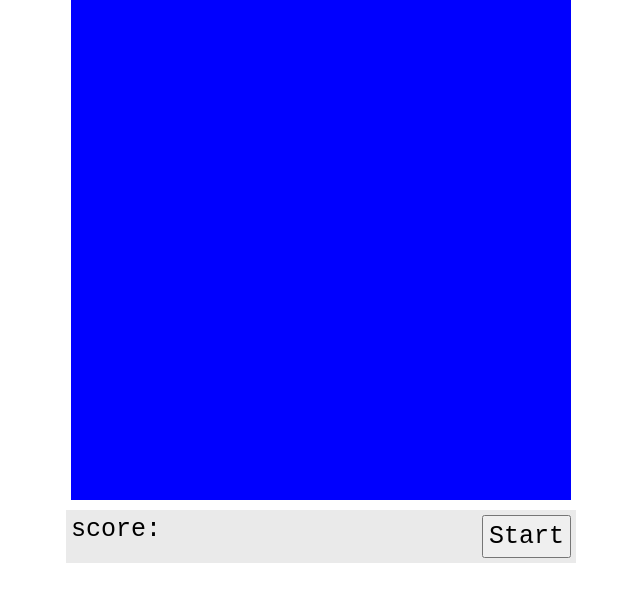
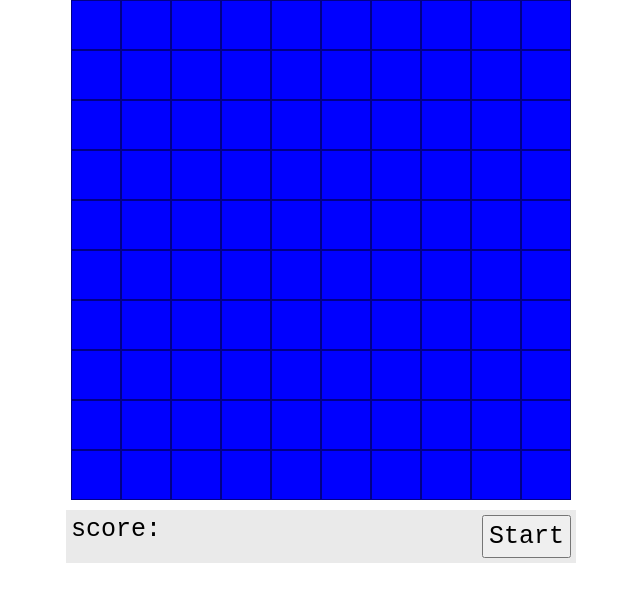
Before and after one commit to agus-mb/18-Snake-game, a plain HTML site: page index.html in a window 1280 px wide. Both pictures are taken after a click on the button "Start". Shown: the whole page, without its empty margins (319-959 px from the left). Drawn offline with Linux system fonts and the light colour scheme.

Commit message:
cambio de estetica en empty-square

```diff
--- a/styles.css
+++ b/styles.css
@@ -47,6 +47,7 @@
 
 .empty-square{
 background-color: blue;
+border: 1px solid rgb(0, 0, 137);
 }
 
 .snake-square{
```
